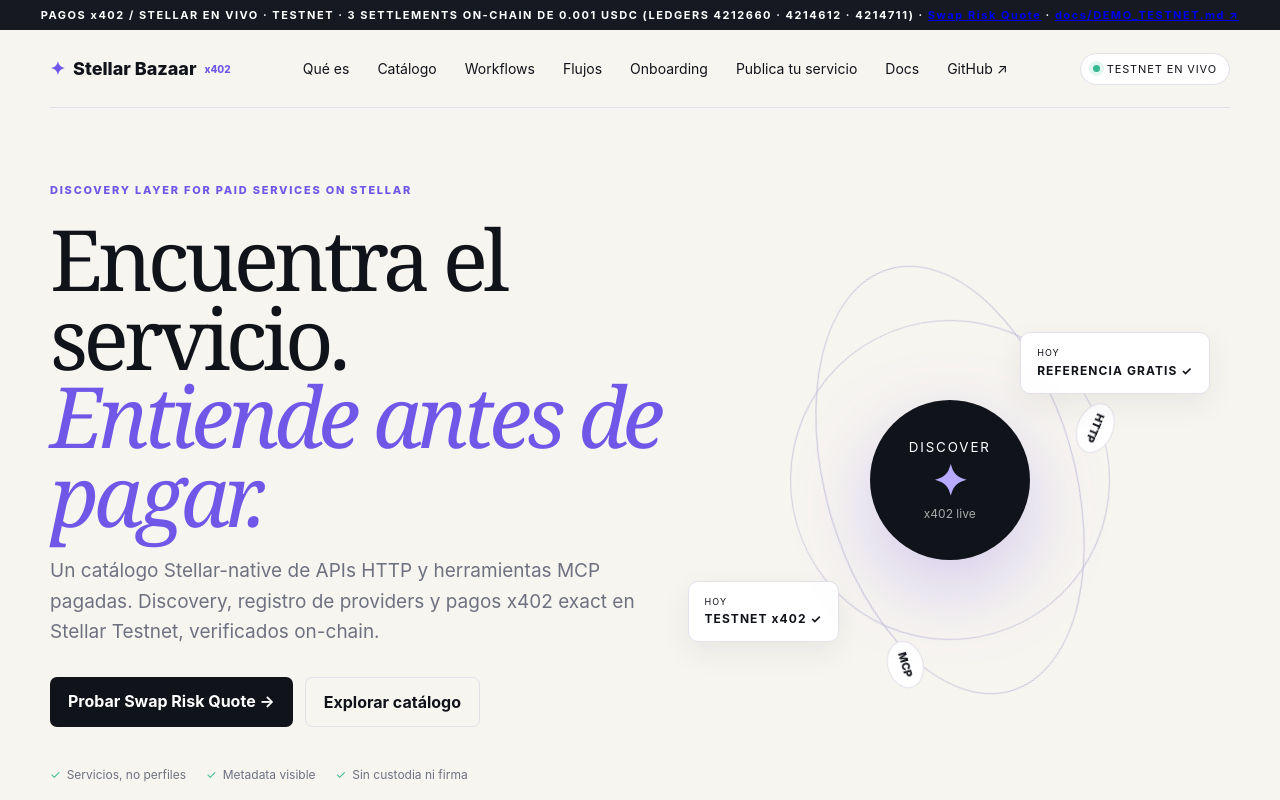
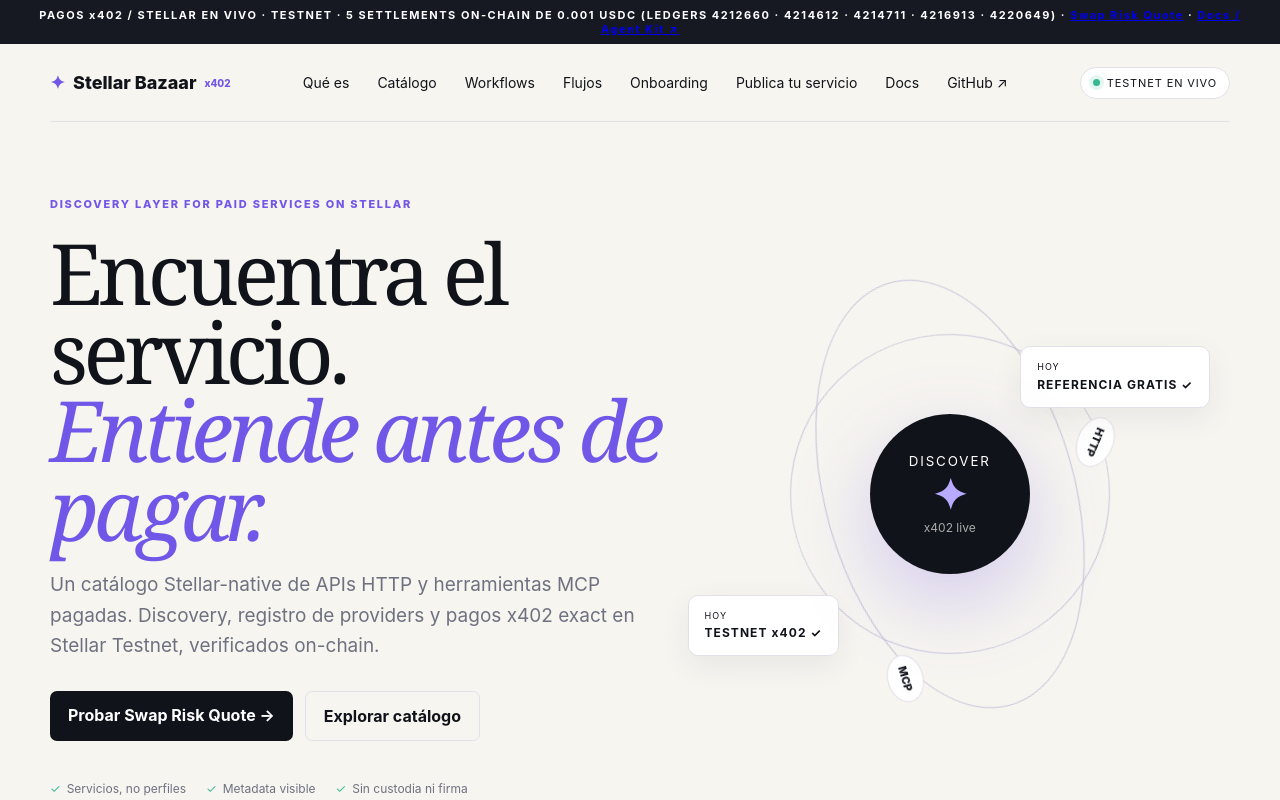
Before and after one commit to CaBsCrypto/stellar-bazaar-x402, a Next.js app: page / in a window 1280 px wide. Shown: the top 800 px of the page. Built offline with nearby package versions, Linux system fonts and the light colour scheme.

Commit message:
docs: record 5th verified on-chain settlement (ledger 4220649, tx c7fa7d18) across READMEs and evidence docs

```diff
--- a/app/page.tsx
+++ b/app/page.tsx
@@ -16,7 +16,7 @@
 ];
 
 export default function Home(){return <main>
-  <div className="mock-banner">PAGOS x402 / STELLAR EN VIVO · TESTNET · 3 SETTLEMENTS ON-CHAIN DE 0.001 USDC (LEDGERS 4212660 · 4214612 · 4214711) · <Link href="/resources/swap-risk-quote">Swap Risk Quote</Link> · <a href="https://github.com/CaBsCrypto/stellar-bazaar-x402/blob/feat/docs-testing-ready/docs/DEMO_TESTNET.md">docs/DEMO_TESTNET.md ↗</a></div>
+  <div className="mock-banner">PAGOS x402 / STELLAR EN VIVO · TESTNET · 5 SETTLEMENTS ON-CHAIN DE 0.001 USDC (LEDGERS 4212660 · 4214612 · 4214711 · 4216913 · 4220649) · <Link href="/resources/swap-risk-quote">Swap Risk Quote</Link> · <Link href="/docs">Docs / Agent Kit ↗</Link></div>
   <nav className="nav shell"><Link href="/" className="brand"><span>✦</span> Stellar Bazaar <sup>x402</sup></Link><div className="nav-links"><a href="#producto">Qué es</a><a href="#catalogo">Catálogo</a><a href="#workflows">Workflows</a><a href="#flujos">Flujos</a><Link href="/onboarding">Onboarding</Link><Link href="/publish">Publica tu servicio</Link><Link href="/docs">Docs</Link><a href="https://github.com/CaBsCrypto/stellar-bazaar-x402">GitHub ↗</a></div><span className="network-pill"><i/> Testnet en vivo</span></nav>
   <header className="hero shell"><div className="hero-copy"><span className="kicker">DISCOVERY LAYER FOR PAID SERVICES ON STELLAR</span><h1>Encuentra el servicio.<br/><em>Entiende antes de pagar.</em></h1><p>Un catálogo Stellar-native de APIs HTTP y herramientas MCP pagadas. Discovery, registro de providers y pagos x402 exact en Stellar Testnet, verificados on-chain.</p><div className="hero-actions"><Link className="primary" href="/resources/swap-risk-quote">Probar Swap Risk Quote →</Link><a className="ghost" href="#catalogo">Explorar catálogo</a></div><div className="trust-line"><span>Servicios, no perfiles</span><span>Metadata visible</span><span>Sin custodia ni firma</span></div></div><div className="orbital" aria-label="Flujo conceptual de discovery"><div className="orbit orbit-one"><span>HTTP</span></div><div className="orbit orbit-two"><span>MCP</span></div><div className="core"><small>DISCOVER</small><strong>✦</strong><span>x402 live</span></div><div className="floating quote">HOY<br/><b>REFERENCIA GRATIS ✓</b></div><div className="floating settle">HOY<br/><b>TESTNET x402 ✓</b></div></div></header>
 
@@ -30,7 +30,7 @@
 
   <section className="boundaries"><div className="shell"><div className="boundary-head"><span className="kicker">TRUST & SAFETY</span><h2>Metadata para decidir.<br/>Control en manos del cliente.</h2><p>Bazaar hace visible el contrato del servicio, pero no reemplaza la política de seguridad del buyer.</p></div><div className="boundary-grid"><article><span>01</span><strong>No custodia fondos</strong><p>Los pagos van del buyer al flujo x402/facilitator; el índice no guarda balances.</p></article><article><span>02</span><strong>No firma autorizaciones</strong><p>La firma y consentimiento pertenecen al wallet o agente cliente, fuera del Bazaar.</p></article><article><span>03</span><strong>No impone buyer policy</strong><p>Cada cliente decide allowlists, límites, assets y aprobación humana.</p></article><article><span>04</span><strong>Expone señales</strong><p>Las cards muestran red, asset, esquema, precio, inputs, outputs y provenance para evaluar.</p></article></div></div></section>
 
-  <section className="milestones shell" id="roadmap"><div className="section-heading"><div><span className="kicker">ESTADO HONESTO</span><h2>El pago está vivo en Testnet. La evidencia, on-chain.</h2></div></div><div className="milestone-grid"><article className="current"><span>AHORA · TESTNET EN VIVO</span><h3>Discovery → 402 → pago → resultado</h3><ul><li>Swap Risk Quote pagado: GET /api/x402/swap-risk (402 → pago → 200 con PAYMENT-RESPONSE)</li><li>4 settlements on-chain de 0.001 USDC (ledgers 4212660 · 4214612 · 4214711 · 4216913)</li><li>Registro de providers en vivo en /publish y 11 tools MCP en /api/mcp</li><li>Cards persistidas en Upstash Redis (provisionado · sobreviven redeploys)</li></ul><Link className="primary" href="/resources/swap-risk-quote">Probar Swap Risk Quote →</Link></article><article><span>SIGUIENTE · MULTI-ASSET</span><h3>SEP-41 XLM/EURC + ejecución de bundles</h3><ul><li>Pagos multi-asset (XLM, EURC) con el mismo esquema exact</li><li>Workflow bundles con ejecución gated tras pago</li><li>Ingest validado y ranking medido</li></ul></article><article><span>DESPUÉS · HARDENING</span><h3>Discovery evaluado + self-hosting</h3><ul><li>Facilitator propio sólo tras security review</li><li>Pubnet y uptime sólo tras auditoría</li><li>Conformance antes de claims</li></ul></article></div></section>
+  <section className="milestones shell" id="roadmap"><div className="section-heading"><div><span className="kicker">ESTADO HONESTO</span><h2>El pago está vivo en Testnet. La evidencia, on-chain.</h2></div></div><div className="milestone-grid"><article className="current"><span>AHORA · TESTNET EN VIVO</span><h3>Discovery → 402 → pago → resultado</h3><ul><li>Swap Risk Quote pagado: GET /api/x402/swap-risk (402 → pago → 200 con PAYMENT-RESPONSE)</li><li>5 settlements on-chain de 0.001 USDC (ledgers 4212660 · 4214612 · 4214711 · 4216913 · 4220649)</li><li>Registro de providers en vivo en /publish y 11 tools MCP en /api/mcp</li><li>Cards persistidas en Upstash Redis (provisionado · sobreviven redeploys)</li></ul><Link className="primary" href="/resources/swap-risk-quote">Probar Swap Risk Quote →</Link></article><article><span>SIGUIENTE · MULTI-ASSET</span><h3>SEP-41 XLM/EURC + ejecución de bundles</h3><ul><li>Pagos multi-asset (XLM, EURC) con el mismo esquema exact</li><li>Workflow bundles con ejecución gated tras pago</li><li>Ingest validado y ranking medido</li></ul></article><article><span>DESPUÉS · HARDENING</span><h3>Discovery evaluado + self-hosting</h3><ul><li>Facilitator propio sólo tras security review</li><li>Pubnet y uptime sólo tras auditoría</li><li>Conformance antes de claims</li></ul></article></div></section>
   <section className="final-cta shell"><span>ABIERTO A PROVIDERS Y BUYERS</span><h2>Prueba un servicio o diseña el tuyo.</h2><p>El provider conserva su precio, destino, términos y resultado. Bazaar ofrece discovery y conformance, no custodia.</p><div className="hero-actions" style={{justifyContent:"center"}}><Link className="primary" href="/resources/swap-risk-quote">Abrir Swap Risk Quote →</Link><Link className="ghost" href="/publish">Publica tu servicio</Link></div></section>
-  <footer className="shell"><div className="brand"><span>✦</span> Stellar Bazaar x402</div><p>Apache-2.0 · Discovery + x402 Testnet · ES first</p><p>Pagos Stellar: activos en Testnet · 3 settlements on-chain de 0.001 USDC</p></footer>
+  <footer className="shell"><div className="brand"><span>✦</span> Stellar Bazaar x402</div><p>Apache-2.0 · Discovery + x402 Testnet · ES first</p><p>Pagos Stellar: activos en Testnet · 5 settlements on-chain de 0.001 USDC</p></footer>
 </main>}
```
Also changed, not shown: 3 other files (tests, documents, lock files or other folders).
